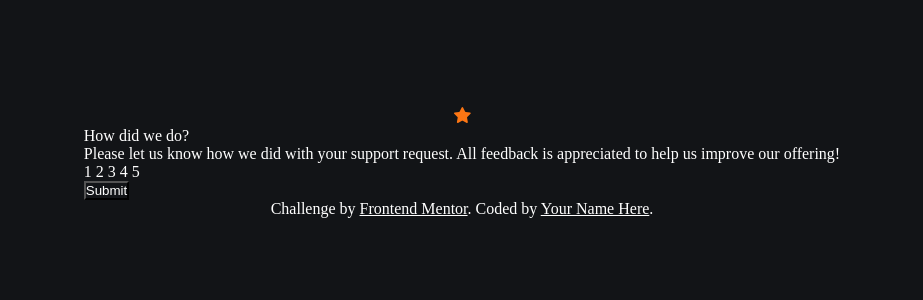
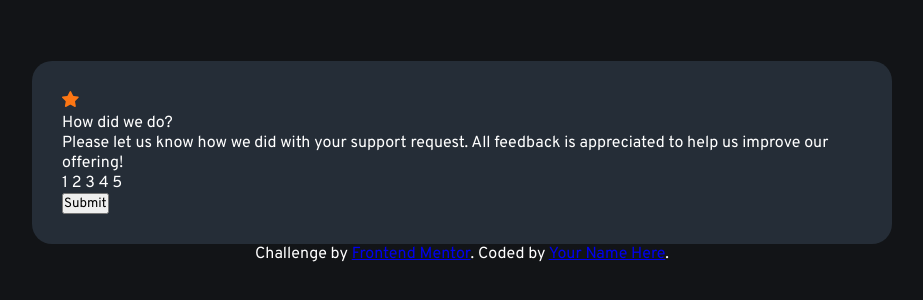
Before and after one commit to cas-pb/fem-interactive-rating-component, a plain HTML site: page index.html in a window 1280 px wide. Shown: the part 238-538 px from the top of the page, without its empty margins (178-1101 px from the left). Drawn offline with Linux system fonts and the light colour scheme.

Commit message:
add font

```diff
--- a/index.html
+++ b/index.html
@@ -14,29 +14,34 @@
 
     <title>Frontend Mentor | Interactive rating component</title>
     <link rel="stylesheet" href="style.css" />
+    <link rel="preconnect" href="https://fonts.googleapis.com">
+<link rel="preconnect" href="https://fonts.gstatic.com" crossorigin>
+<link href="https://fonts.googleapis.com/css2?family=Overpass:ital,wght@0,100..900;1,100..900&display=swap" rel="stylesheet">
   </head>
   <body>
     <!-- Rating state start -->
 
+
+
+    <div class="rating-container">
+
       <div class="star">
         <img src="/images/icon-star.svg" alt="star icon">
       </div>
-
-    <div class="rating-container">
       <div class="heading">How did we do?</div>
 
       <div class="rating-copy">
-      Please let us know how we did with your support request. All feedback is
-      appreciated to help us improve our offering!
+        Please let us know how we did with your support request. All feedback is
+        appreciated to help us improve our offering!
       </div>
 
       <div class="rating-numbers">
-      1 2 3 4 5
-    </div>
+        1 2 3 4 5
+      </div>
 
     <button class="submit-button">
     Submit
-  </button>
+    </button>
 
 
   </div>
--- a/style.css
+++ b/style.css
@@ -1,6 +1,5 @@
 * {
-    background-color: hsl(216, 12%, 8%);
-    color: white;
+    font-family: "Overpass", serif;
     margin: 0;
     padding:  0;
 }
@@ -12,6 +11,16 @@ body {
     flex-direction: column;
     align-items: center;
     justify-content: center;
+    background-color: hsl(216, 12%, 8%);
+    color: white;
+}
+
+.rating-container {
+    background-color: hsl(213, 19%, 18%);
+    border-radius: 20px;
+    width: 800px;
+    height: auto;
+    padding: 30px;
 }
 
 /* hide thank you state */
```
